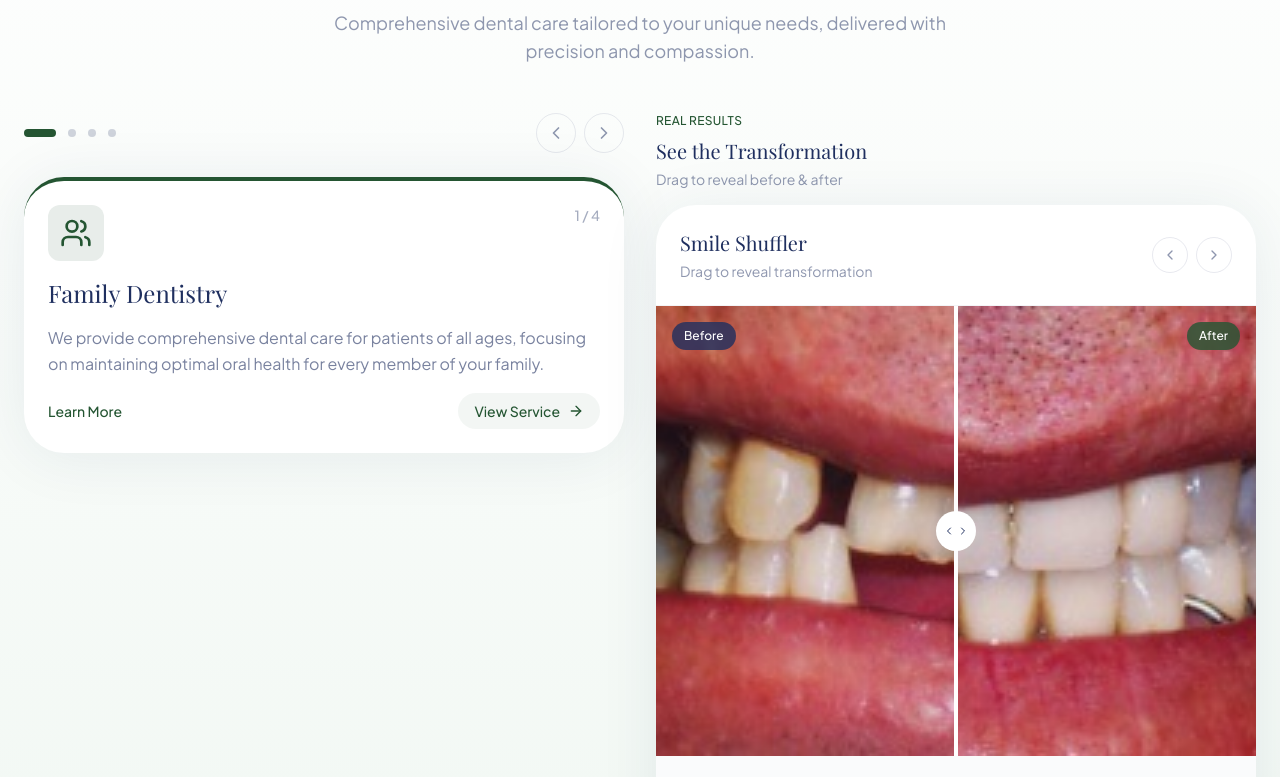
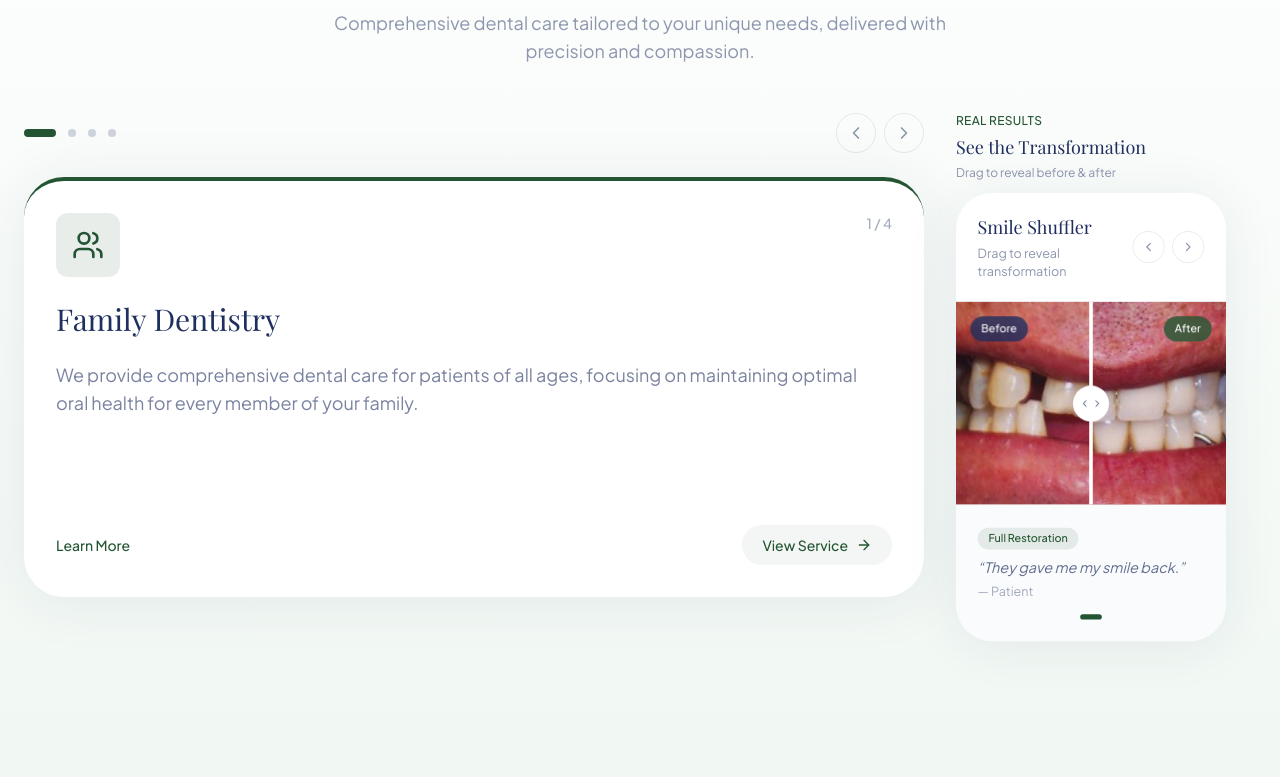
Before and after one commit to Sarahlunt6/musso-family-dentistry, a Next.js app: page / in a window 1280 px wide. Shown: the part 1043-1820 px from the top of the page. Built offline with nearby package versions, Linux system fonts and the light colour scheme; a web font is replaced by a local one.

Commit message:
Update Specialties.tsx

```diff
--- a/src/components/Specialties.tsx
+++ b/src/components/Specialties.tsx
@@ -178,7 +178,7 @@ export default function Specialties({ showSmileShuffler = false }: SpecialtiesPr
         {/* Main Content Grid */}
         <div className={cn(
           "specialties-content grid gap-8",
-          showSmileShuffler ? "lg:grid-cols-2" : "lg:grid-cols-1 max-w-2xl mx-auto"
+          showSmileShuffler ? "lg:grid-cols-[1fr,300px]" : "lg:grid-cols-1 max-w-2xl mx-auto"
         )}>
           {/* Left Column: Single Card Display */}
           <div>
@@ -221,7 +221,7 @@ export default function Specialties({ showSmileShuffler = false }: SpecialtiesPr
             </div>
 
             {/* Single Card with Animation */}
-            <div className="relative min-h-[320px]">
+            <div className="relative min-h-[420px]">
               <AnimatePresence mode="wait">
                 <motion.div
                   key={currentSpecialty.id}
@@ -229,14 +229,14 @@ export default function Specialties({ showSmileShuffler = false }: SpecialtiesPr
                   animate={{ opacity: 1, x: 0 }}
                   exit={{ opacity: 0, x: -20 }}
                   transition={{ duration: 0.3, ease: "easeInOut" }}
-                  className="w-full"
+                  className="w-full h-full"
                 >
-                  <div className="clinical-container h-full flex flex-col overflow-hidden shadow-clinical-lg border-t-4 border-t-green">
+                  <div className="clinical-container h-full min-h-[420px] flex flex-col overflow-hidden shadow-clinical-lg border-t-4 border-t-green">
                     {/* Card Header */}
-                    <div className="p-6 pb-4">
+                    <div className="p-8 pb-6">
                       <div className="flex items-start gap-4">
                         {/* Icon */}
-                        <div className="w-14 h-14 rounded-xl flex items-center justify-center bg-green/10 text-green">
+                        <div className="w-16 h-16 rounded-xl flex items-center justify-center bg-green/10 text-green">
                           <SpecialtyIcon type={currentSpecialty.id} />
                         </div>
 
@@ -247,14 +247,14 @@ export default function Specialties({ showSmileShuffler = false }: SpecialtiesPr
                       </div>
 
                       {/* Title */}
-                      <h3 className="font-display text-2xl text-navy mt-4">
+                      <h3 className="font-display text-2xl lg:text-3xl text-navy mt-6">
                         {currentSpecialty.title}
                       </h3>
                     </div>
 
                     {/* Card Body */}
-                    <div className="px-6 flex-grow">
-                      <p className="text-navy/60 text-base leading-relaxed">
+                    <div className="px-8 flex-grow">
+                      <p className="text-navy/60 text-base lg:text-lg leading-relaxed">
                         {currentSpecialty.description}
                       </p>
 
@@ -268,8 +268,8 @@ export default function Specialties({ showSmileShuffler = false }: SpecialtiesPr
                             transition={{ duration: 0.3 }}
                             className="overflow-hidden"
                           >
-                            <div className="pt-4 mt-4 border-t border-navy/10">
-                              <p className="text-navy/70 text-base leading-relaxed">
+                            <div className="pt-5 mt-5 border-t border-navy/10">
+                              <p className="text-navy/70 text-base lg:text-lg leading-relaxed">
                                 {currentSpecialty.extendedInfo}
                               </p>
                             </div>
@@ -279,7 +279,7 @@ export default function Specialties({ showSmileShuffler = false }: SpecialtiesPr
                     </div>
 
                     {/* Card Footer */}
-                    <div className="p-6 pt-4 mt-auto">
+                    <div className="p-8 pt-6 mt-auto">
                       <div className="flex items-center justify-between">
                         <button
                           onClick={toggleExpand}
@@ -293,7 +293,7 @@ export default function Specialties({ showSmileShuffler = false }: SpecialtiesPr
 
                         <a
                           href="#"
-                          className="group inline-flex items-center gap-2 px-4 py-2 bg-green/5 hover:bg-green text-green hover:text-white rounded-full text-sm font-medium transition-all"
+                          className="group inline-flex items-center gap-2 px-5 py-2.5 bg-green/5 hover:bg-green text-green hover:text-white rounded-full text-sm font-medium transition-all"
                         >
                           <span>View Service</span>
                           <ArrowRight className="w-4 h-4 group-hover:translate-x-0.5 transition-transform" />
@@ -309,13 +309,15 @@ export default function Specialties({ showSmileShuffler = false }: SpecialtiesPr
           {/* Right Column: Smile Shuffler */}
           {showSmileShuffler && (
             <div className="smile-shuffler-wrapper">
-              <div className="lg:sticky lg:top-24">
-                <div className="mb-4">
-                  <p className="text-xs text-green font-medium uppercase tracking-wide mb-2">Real Results</p>
-                  <h3 className="font-display text-xl text-navy">See the Transformation</h3>
-                  <p className="text-sm text-navy/50 mt-1">Drag to reveal before & after</p>
+              <div className="lg:sticky lg:top-24 max-w-[320px] mx-auto lg:mx-0">
+                <div className="mb-3">
+                  <p className="text-xs text-green font-medium uppercase tracking-wide mb-1">Real Results</p>
+                  <h3 className="font-display text-lg text-navy">See the Transformation</h3>
+                  <p className="text-xs text-navy/50 mt-1">Drag to reveal before & after</p>
                 </div>
-                <SmileShuffler />
+                <div className="transform scale-90 origin-top-left">
+                  <SmileShuffler />
+                </div>
               </div>
             </div>
           )}
```
